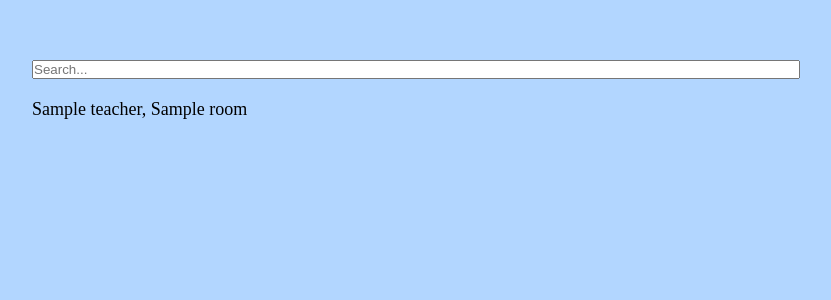
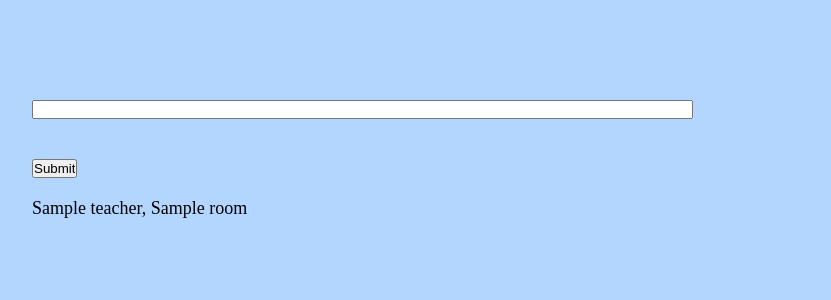
Before and after one commit to JanSKowalski/Stuyvesant_PTC, a Python web app: template app/templates/Cover/teacher_search.html in a window 1280 px wide. Shown: the top 300 px of the page, without its empty margins (224-1055 px from the left). Run offline with Jinja, Linux system fonts and the light colour scheme; the template is opened without the code that fills it: most values are stand-ins (such as "Sample title", 1, 10 or a date in 2020); form fields are guessed from the names that the template uses.

Commit message:
Teacher query functional

```diff
--- a/app/templates/Cover/index.html
+++ b/app/templates/Cover/index.html
@@ -11,7 +11,7 @@
 <hr>
 
 <div class="flex-item">
-  <a href="search" class="button">Search</a>
+  <a href="teacher_search" class="button">Search</a>
   <p> Teacher room registry </p>
 </div>
 
--- a/app/templates/Cover/teacher_search.html
+++ b/app/templates/Cover/teacher_search.html
@@ -1,14 +1,24 @@
- <!-- extend base layout -->
+<!-- extend base layout -->
 {% extends "Cover/base.html" %}
 
 
 {% block content %}
 
 
- <input type="text" name="search" placeholder="Search...">
+<form action="" method="post" name="teacher_query">
+  {{ form.hidden_tag() }}
+  <p>
+    {{ form.search_field(size=80) }}<br>
+    {% for error in form.search_field.errors %}
+    <span style="color: red;">[{{ error }}]</span>
+    {% endfor %}
+  </p>
+
+  <p>{{ form.submit() }}</p>
+</form>
 
 {% for t in teachers %}
-    <ul>{{t.teacher}}, {{t.room}}</ul>
+  <ul>{{t.teacher}}, {{t.room}}</ul>
 {% endfor %}
 
 
```
Also changed, not shown: app/views.py (+12 -5 lines).
